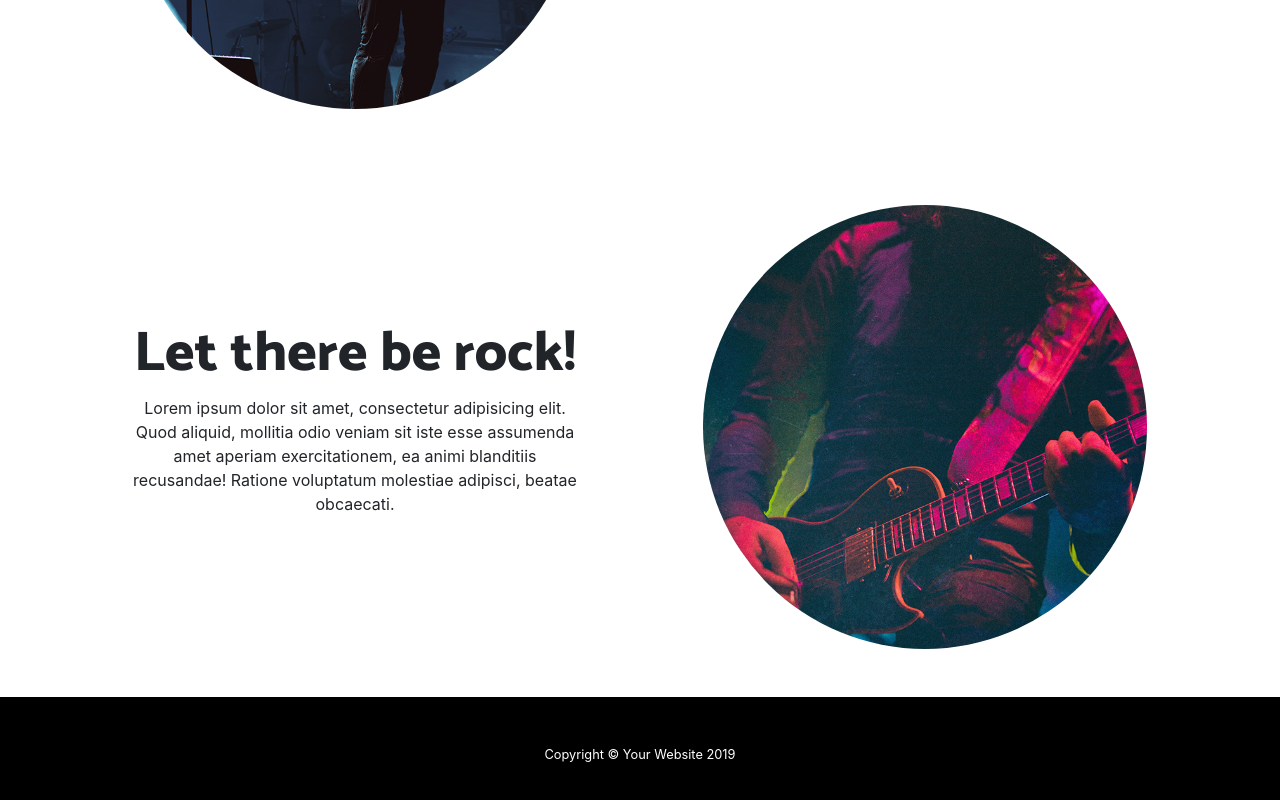
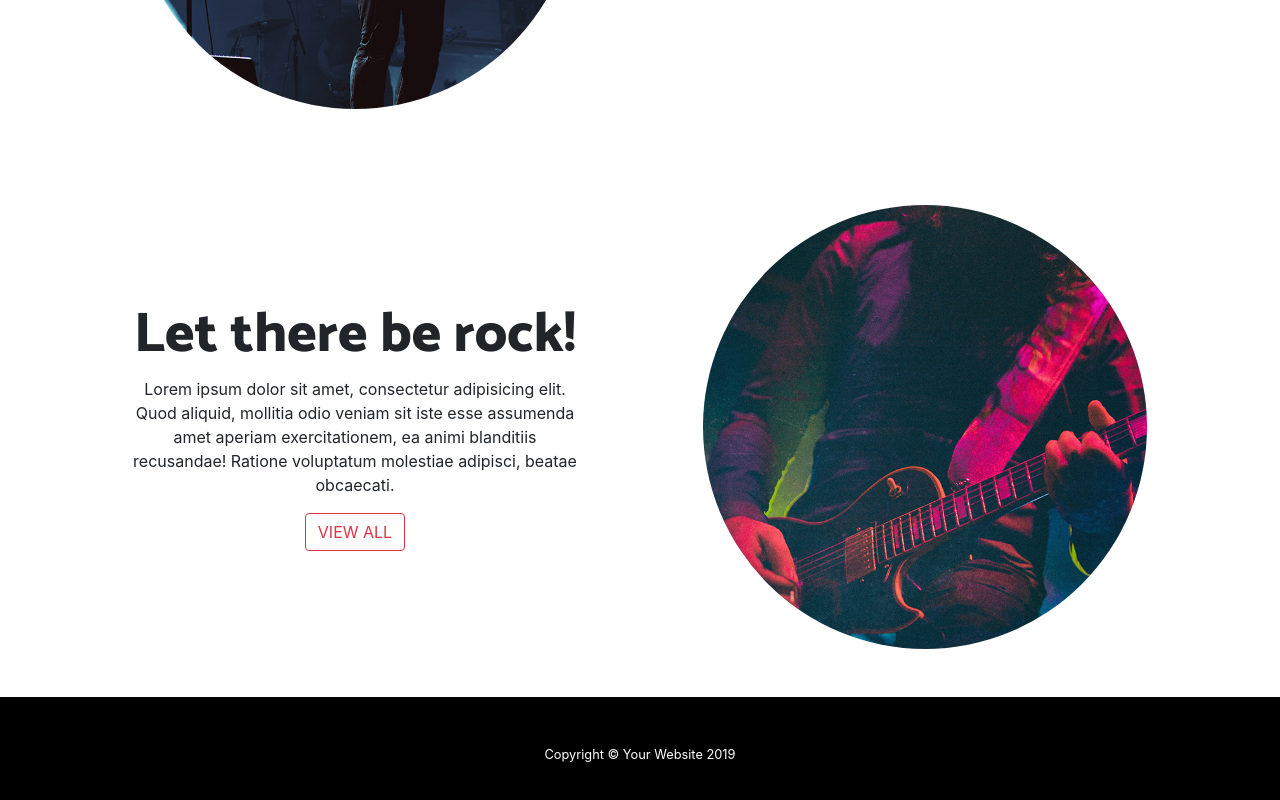
Before and after one commit to cungnguyen99/ReactJS_NDV_vd13, a React (Create React App) app: page / in a window 1280 px wide. Shown: the part 1610-2410 px from the top of the page. Built offline with nearby package versions, Linux system fonts and the light colour scheme.

Commit message:
funtion in react

```diff
--- a/src/Components/SectionClass.js
+++ b/src/Components/SectionClass.js
@@ -5,7 +5,7 @@ export default class SectionClass extends Component {
     super(props);
 
   }
-
+  notification=()=>{alert("notification from website")}
   render() {
     return (
       <section>
@@ -22,6 +22,7 @@ export default class SectionClass extends Component {
               <p>Lorem ipsum dolor sit amet, consectetur adipisicing elit. Quod aliquid, mollitia odio veniam sit iste
                 esse assumenda amet aperiam exercitationem, ea animi blanditiis recusandae! Ratione voluptatum molestiae
                 adipisci, beatae obcaecati.</p>
+                <button className="btn btn-outline-danger" onClick={()=>this.notification()}>VIEW ALL</button>
             </div>
           </div>
         </div>
```
